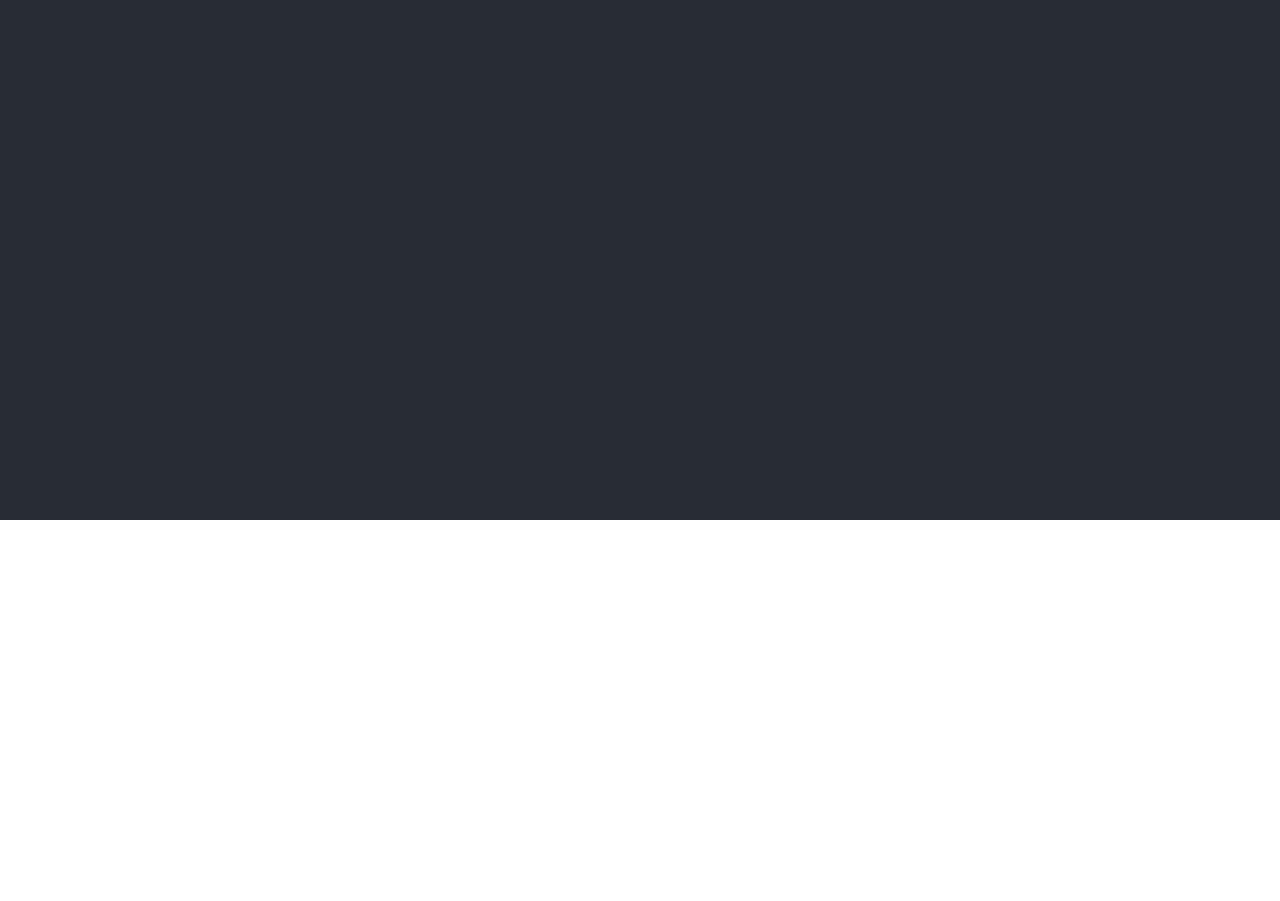
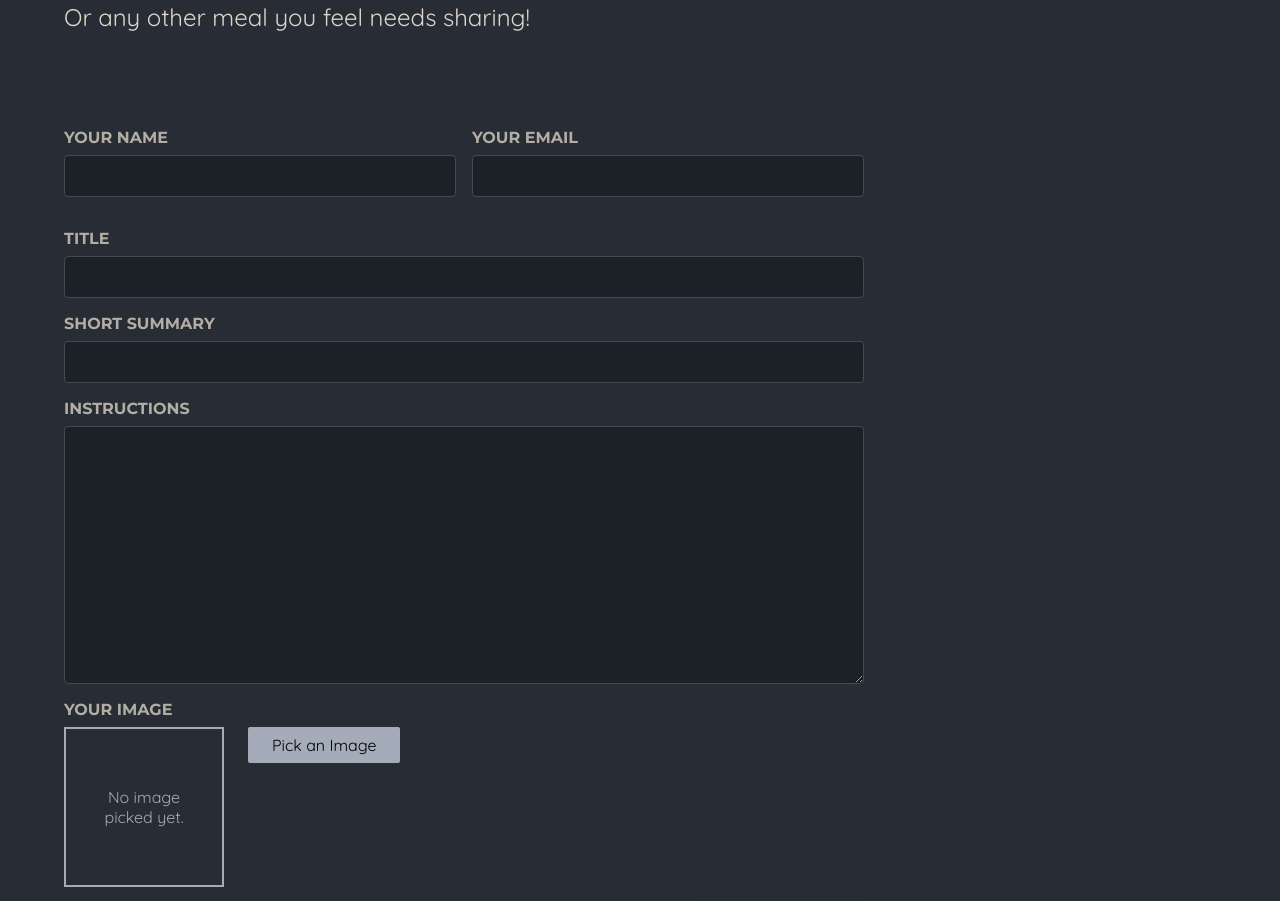
Before and after one commit to TrongNghia-17/The-Foodies-App, a Next.js app: page /meals/share in a window 1280 px wide. Shown: the part 280-1181 px from the top of the page. Before the commit the page ends 800 px from the top, so only its background shows below. Built offline with nearby package versions, Linux system fonts and the light colour scheme.

Commit message:
video 120

```diff
--- a/app/meals/share/page.js
+++ b/app/meals/share/page.js
@@ -1,5 +1,65 @@
+import ImagePicker from '@/components/meals/image-picker';
+import classes from './page.module.css';
+
 export default function ShareMealPage() {
+    async function shareMeal(formData) {
+        'use server';
+
+        const meal = {
+            title: formData.get('title'),
+            summary: formData.get('summary'),
+            instructions: formData.get('instructions'),
+            image: formData.get('image'),
+            creator: formData.get('name'),
+            creator_email: formData.get('email')
+        }
+
+        console.log(meal);
+    }
+
     return (
-        <h1>Share Meal</h1>
+        <>
+            <header className={classes.header}>
+                <h1>
+                    Share your <span className={classes.highlight}>favorite meal</span>
+                </h1>
+                <p>Or any other meal you feel needs sharing!</p>
+            </header>
+            <main className={classes.main}>
+                <form className={classes.form} action={shareMeal}>
+                    <div className={classes.row}>
+                        <p>
+                            <label htmlFor="name">Your name</label>
+                            <input type="text" id="name" name="name" required />
+                        </p>
+                        <p>
+                            <label htmlFor="email">Your email</label>
+                            <input type="email" id="email" name="email" required />
+                        </p>
+                    </div>
+                    <p>
+                        <label htmlFor="title">Title</label>
+                        <input type="text" id="title" name="title" required />
+                    </p>
+                    <p>
+                        <label htmlFor="summary">Short Summary</label>
+                        <input type="text" id="summary" name="summary" required />
+                    </p>
+                    <p>
+                        <label htmlFor="instructions">Instructions</label>
+                        <textarea
+                            id="instructions"
+                            name="instructions"
+                            rows="10"
+                            required
+                        ></textarea>
+                    </p>
+                    <ImagePicker label="Your image" name="image" />
+                    <p className={classes.actions}>
+                        <button type="submit">Share Meal</button>
+                    </p>
+                </form>
+            </main>
+        </>
     );
 }
--- /dev/null
+++ b/app/meals/share/page.module.css
@@ -0,0 +1,98 @@
+.header {
+  gap: 3rem;
+  margin: 3rem auto 5rem auto;
+  width: 90%;
+  max-width: 75rem;
+  color: #ddd6cb;
+  font-size: 1.5rem;
+}
+
+.header h1 {
+  font-family: 'Montserrat', sans-serif;
+}
+
+.highlight {
+  background: linear-gradient(90deg, #f9572a, #ff8a05);
+  background-clip: text;
+  -webkit-background-clip: text;
+  -webkit-text-fill-color: transparent;
+}
+
+.main {
+  width: 90%;
+  max-width: 75rem;
+  margin: 3rem auto;
+  color: white;
+}
+
+.form {
+  max-width: 50rem;
+}
+
+.form label {
+  display: block;
+  margin-bottom: 0.5rem;
+  font-size: 1rem;
+  font-family: 'Montserrat', sans-serif;
+  text-transform: uppercase;
+  color: #b3aea5;
+  font-weight: bold;
+}
+
+.form input,
+.form textarea {
+  display: block;
+  width: 100%;
+  padding: 0.5rem 1rem;
+  border-radius: 4px;
+  border: 1px solid #454952;
+  background: #1c2027;
+  font-size: 1.25rem;
+  font-family: 'Montserrat', sans-serif;
+  color: #ddd6cb;
+}
+
+.form input:focus,
+.form textarea:focus {
+  outline-color: #f99f2a;
+  background-color: #1f252d;
+}
+
+.row {
+  display: flex;
+  gap: 1rem;
+}
+
+.row p {
+  width: 100%;
+}
+
+.actions {
+  text-align: right;
+}
+
+.actions button {
+  border: 0;
+  padding: 0.75rem 2rem;
+  background: linear-gradient(90deg, #f9572a, #ff9b05);
+  border: none;
+  color: #ffffff;
+  border-radius: 2px;
+  cursor: pointer;
+  font: inherit;
+  font-size: 1.25rem;
+  box-shadow: 0 2px 5px rgba(0, 0, 0, 0.3);
+}
+
+.actions button:hover,
+.actions button:focus {
+  background: linear-gradient(90deg, #fd4715, #f9b241);
+}
+
+.actions button:disabled,
+.actions button:hover:disabled,
+.actions button:focus:disabled {
+  background: #ccc;
+  color: #979797;
+  cursor: not-allowed;
+}
--- /dev/null
+++ b/components/meals/image-picker.js
@@ -0,0 +1,67 @@
+'use client';
+
+import { useRef, useState } from 'react';
+import Image from 'next/image';
+
+import classes from './image-picker.module.css';
+
+export default function ImagePicker({ label, name }) {
+    const [pickedImage, setPickedImage] = useState();
+    const imageInput = useRef();
+
+    function handlePickClick() {
+        imageInput.current.click();
+    }
+
+    function handleImageChange(event) {
+        const file = event.target.files[0];
+
+        if (!file) {
+            setPickedImage(null);
+            return;
+        }
+
+        const fileReader = new FileReader();
+
+        fileReader.onload = () => {
+            setPickedImage(fileReader.result);
+        };
+
+        fileReader.readAsDataURL(file);
+    }
+
+    return (
+        <div className={classes.picker}>
+            <label htmlFor={name}>{label}</label>
+            <div className={classes.controls}>
+                <div className={classes.preview}>
+                    {!pickedImage && <p>No image picked yet.</p>}
+                    {pickedImage && (
+                        <Image
+                            src={pickedImage}
+                            alt="The image selected by the user."
+                            fill
+                        />
+                    )}
+                </div>
+                <input
+                    className={classes.input}
+                    type="file"
+                    id={name}
+                    accept="image/png, image/jpeg"
+                    name={name}
+                    ref={imageInput}
+                    onChange={handleImageChange}
+                    required
+                />
+                <button
+                    className={classes.button}
+                    type="button"
+                    onClick={handlePickClick}
+                >
+                    Pick an Image
+                </button>
+            </div>
+        </div>
+    );
+}
--- /dev/null
+++ b/components/meals/image-picker.module.css
@@ -0,0 +1,45 @@
+.controls {
+  display: flex;
+  align-items: flex-start;
+  gap: 1.5rem;
+  margin-bottom: 1rem;
+}
+
+.picker .input {
+  display: none;
+}
+
+.picker .button {
+  border: 0;
+  padding: 0.5rem 1.5rem;
+  background: #a4abb9;
+  border-radius: 2px;
+  cursor: pointer;
+  font: inherit;
+}
+
+.picker .button:hover,
+.picker .button:focus {
+  background: #b3b9c6;
+}
+
+.preview {
+  width: 10rem;
+  height: 10rem;
+  border: 2px solid #a4abb9;
+  display: flex;
+  justify-content: center;
+  align-items: center;
+  text-align: center;
+  color: #a4abb9;
+  position: relative;
+}
+
+.preview p {
+  margin: 0;
+  padding: 1rem;
+}
+
+.preview img {
+  object-fit: cover;
+}
```
